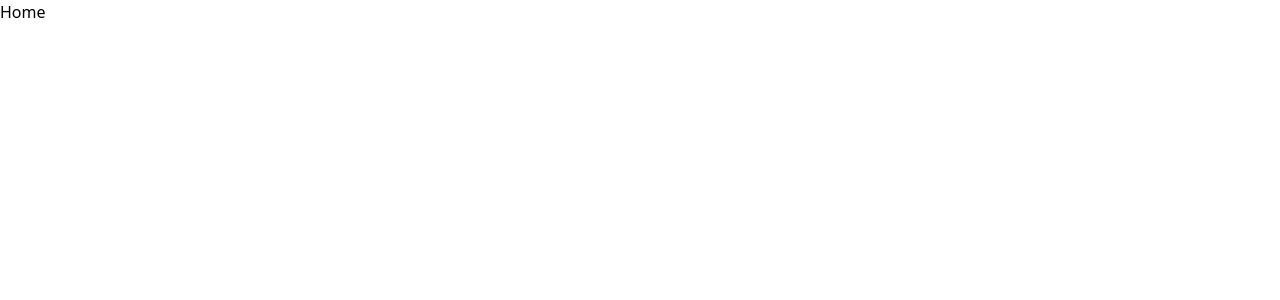
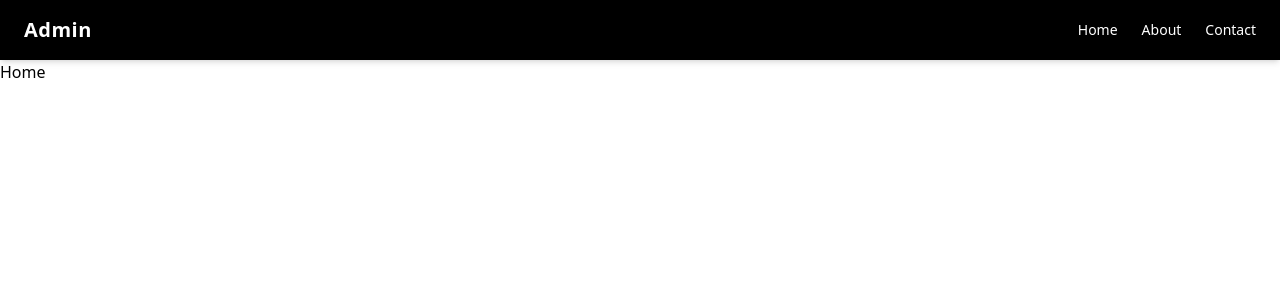
Before and after one commit to EasinTanvir/multi-tanent-project, a Next.js app: page / in a window 1280 px wide. Shown: the top 300 px of the page. Built offline with nearby package versions, Linux system fonts and the light colour scheme.

Commit message:
refactor

```diff
--- a/src/app/layout.js
+++ b/src/app/layout.js
@@ -1,5 +1,7 @@
 import { Geist, Geist_Mono } from "next/font/google";
 import "./globals.css";
+
+import NavWrapper from "@/components/NavWrapper";
 
 const geistSans = Geist({
   variable: "--font-geist-sans",
@@ -22,7 +24,10 @@ export default function RootLayout({ children }) {
       lang="en"
       className={`${geistSans.variable} ${geistMono.variable} h-full antialiased`}
     >
-      <body className="min-h-full flex flex-col">{children}</body>
+      <body className="min-h-full flex flex-col">
+        <NavWrapper />
+        {children}
+      </body>
     </html>
   );
 }
--- /dev/null
+++ b/src/components/NavWrapper.jsx
@@ -0,0 +1,16 @@
+"use client";
+
+import React from "react";
+import Navbar from "./Navbar";
+
+const NavWrapper = () => {
+  const host = typeof window !== "undefined" ? window.location.hostname : "";
+
+  const isSubdomain = host.split(".").length > 1;
+
+  if (isSubdomain) return null;
+
+  return <Navbar />;
+};
+
+export default NavWrapper;
--- /dev/null
+++ b/src/components/Navbar.jsx
@@ -0,0 +1,28 @@
+import React from "react";
+import Link from "next/link";
+
+const Navbar = () => {
+  return (
+    <nav className="bg-black text-white px-6 py-4 flex justify-between items-center shadow-md">
+      {/* Logo */}
+      <div className="text-xl font-bold tracking-wide cursor-pointer">
+        Admin
+      </div>
+
+      {/* Links */}
+      <div className="flex gap-6 text-sm font-medium">
+        <Link href="/" className="hover:text-gray-300 transition">
+          Home
+        </Link>
+        <Link href="/about" className="hover:text-gray-300 transition">
+          About
+        </Link>
+        <Link href="/contact" className="hover:text-gray-300 transition">
+          Contact
+        </Link>
+      </div>
+    </nav>
+  );
+};
+
+export default Navbar;
```
